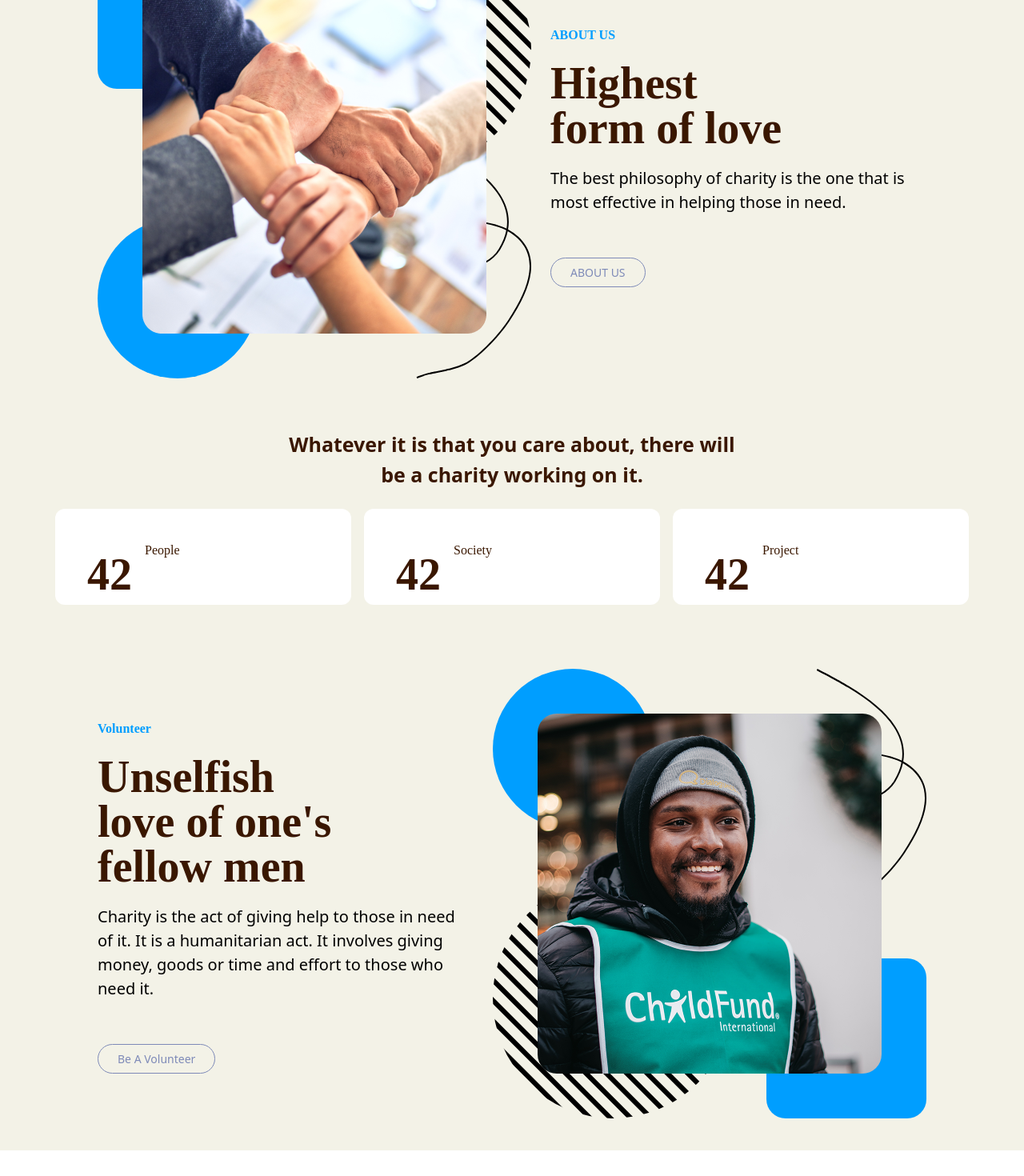
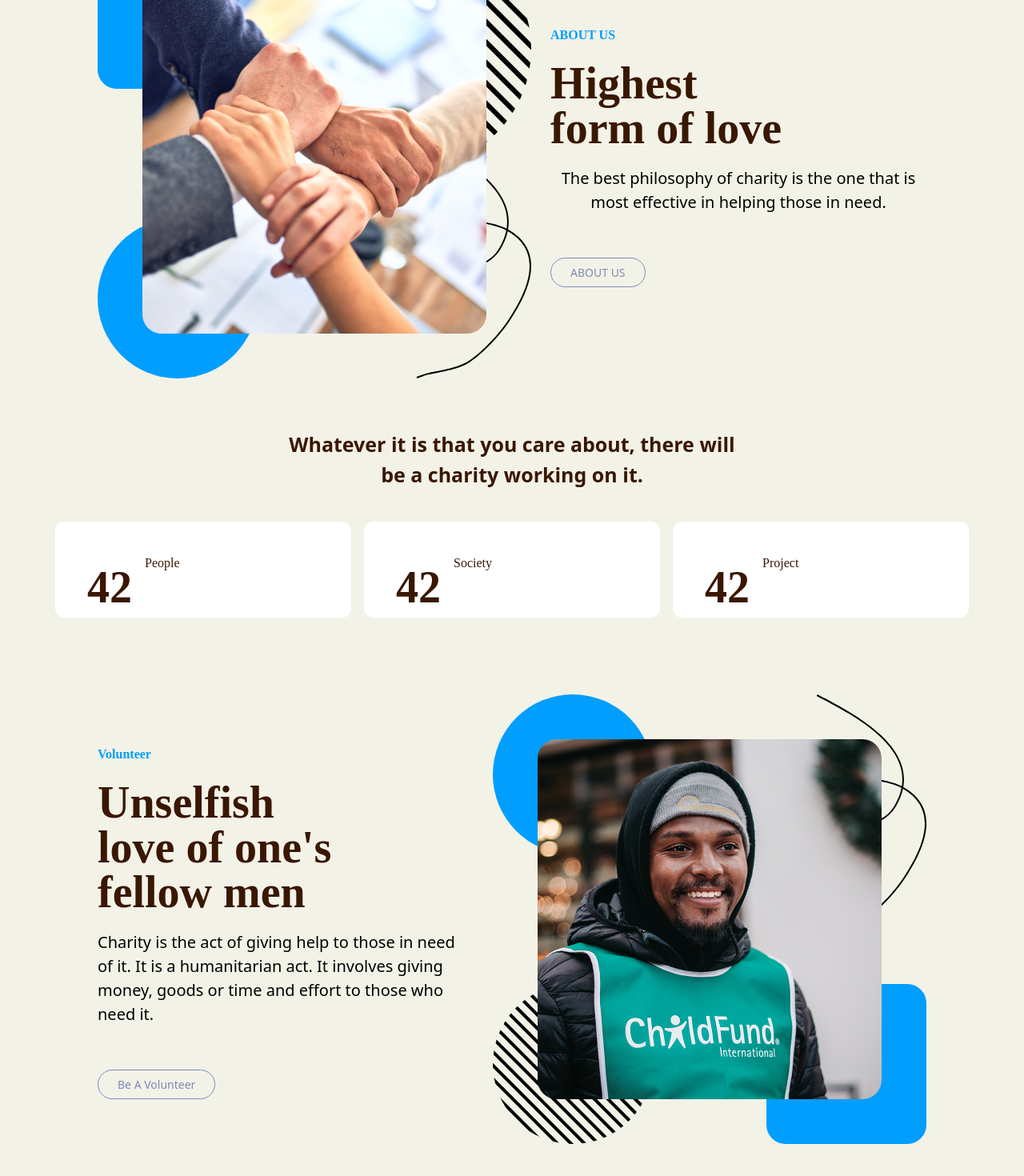
Before and after one commit to hcoretech/childrenOfwar, a Next.js app: page /home in a window 1280 px wide. Shown: the part 2579-4049 px from the top of the page at 80% size. Before the commit the page ends 4017 px from the top, so only its background shows below. Built offline with nearby package versions, Linux system fonts and the light colour scheme.

Commit message:
new commit

```diff
--- a/app/(root)/home/page.tsx
+++ b/app/(root)/home/page.tsx
@@ -239,8 +239,8 @@ export default function Page(){
                 </div>
              </div>
 
-             <div className="bg-[#F3F2E7]">
-             <div className="flex justify-center  gap-6 items-center flex-wrap  relative p-10 mt-10">
+             <div className="bg-[#F3F2E7] flex flex-col justify-center">
+             <div className="flex justify-center items-center  gap-6 items-center flex-wrap  relative p-10 mt-10">
                  <div className="relative">
 
                     <div className="absolute size-[200px] rounded-[100%] bottom-0 left-0 bg-[#009EFF] ">
@@ -269,9 +269,9 @@ export default function Page(){
                         <h1 className="text-[16px] font-[Rowdies] font-bold text-[#009EFF]"> ABOUT US</h1>
                     </div>
                     <div>
-                        <h1 className="text-[56px] text-[#3A1700] font-bold font-[Rowdies] w-[314px] text-base/14 "> Highest form of love</h1>
+                        <h1 className="text-[56px] text-[#3A1700] font-bold font-[Rowdies] max-sm:w-full w-[314px] text-base/14 "> Highest form of love</h1>
                     </div>
-                    <h1 className="font-inter text-[20px]  w-[470px]"> The best philosophy of charity is the one that is most effective in helping those in need.</h1>
+                    <h1 className="font-inter text-[20px] max-sm:w-full text-center  w-[470px]"> The best philosophy of charity is the one that is most effective in helping those in need.</h1>
                 </div>
                 <div>
                      <Link className="text-[14px] rounded-full py-2 px-6 text-[#7E8AB8] border" href=''>ABOUT US</Link>
@@ -281,7 +281,7 @@ export default function Page(){
 
 
                 <div className="flex justify-center my-6  ">
-                    <h1 className="text-[25px] text-center font-bold font-inter w-[570px] text-[#3A1700]"> Whatever it is that you care about, there will be a charity working on it.</h1>
+                    <h1 className="text-[25px] text-center font-bold font-inter w-[570px] max-sm:w-full text-[#3A1700]"> Whatever it is that you care about, there will be a charity working on it.</h1>
                 </div>
 
 
@@ -325,11 +325,11 @@ export default function Page(){
                         <h1 className="text-[16px] font-[Rowdies] font-bold text-[#009EFF]"> Volunteer</h1>
                     </div>
                     <div>
-                        <h1 className="text-[56px] text-[#3A1700] font-bold font-[Rowdies] w-[314px] text-base/14 "> Unselfish love of
+                        <h1 className="text-[56px] text-[#3A1700] font-bold font-[Rowdies] max-sm:w-full w-[314px] text-base/14 "> Unselfish love of
                              one's fellow men
                         </h1>
                     </div>
-                    <h1 className="font-inter text-[20px]  w-[470px]"> Charity is the act of giving help to those in need of it. It is a humanitarian act. It involves giving money, goods or time and effort to those who need it.</h1>
+                    <h1 className="font-inter text-[20px] max-sm:w-full  w-[470px]"> Charity is the act of giving help to those in need of it. It is a humanitarian act. It involves giving money, goods or time and effort to those who need it.</h1>
                 </div>
                 <div>
                      <Link className="text-[14px] rounded-full py-2 px-6 text-[#7E8AB8] border" href=''>Be A Volunteer</Link>
@@ -345,10 +345,10 @@ export default function Page(){
 
                    </div>
                     <div className="absolute right-0 top-0">
-                        <Image src="/Path.svg" width={800} height={400} alt="path" priority className="w-auto max-sm:w-[60px] h-auto  "/>
+                        <Image src="/Path.svg" width={600} height={400} alt="path" priority className="w-auto max-sm:w-[60px] h-auto  "/>
                     </div>
                     <div className="absolute bottom-0  left-0  ">
-                        <Image src="/Shape.svg" width={800} height={400} alt="shape" priority className="w-auto  max-sm:h-auto h-[300px] "/>
+                        <Image src="/Shape.svg" width={600} height={400} alt="shape" priority className="w-auto h-[200px]  max-sm:h-auto  "/>
                     </div>
 
                    <div className="p-14">
```
